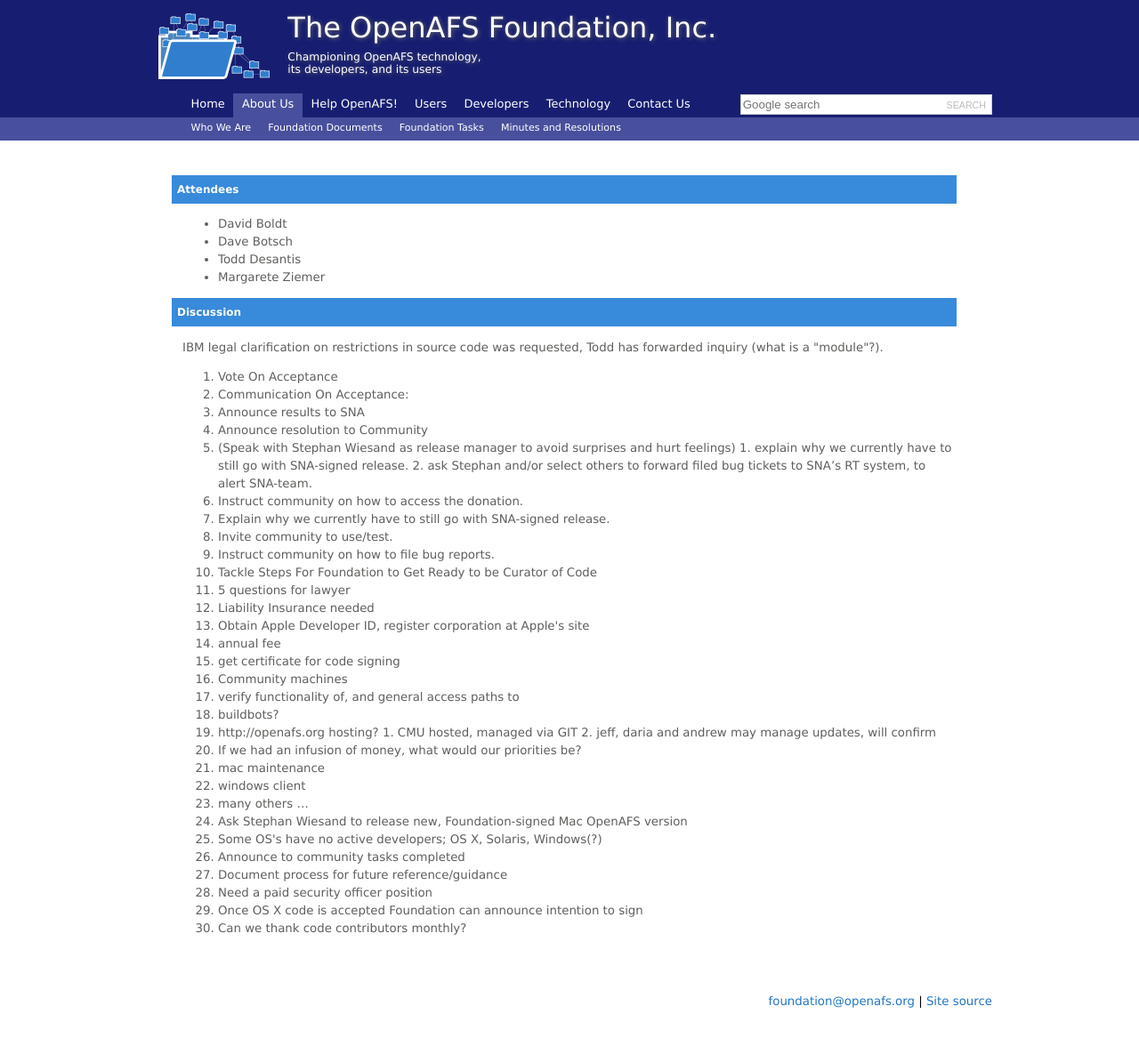
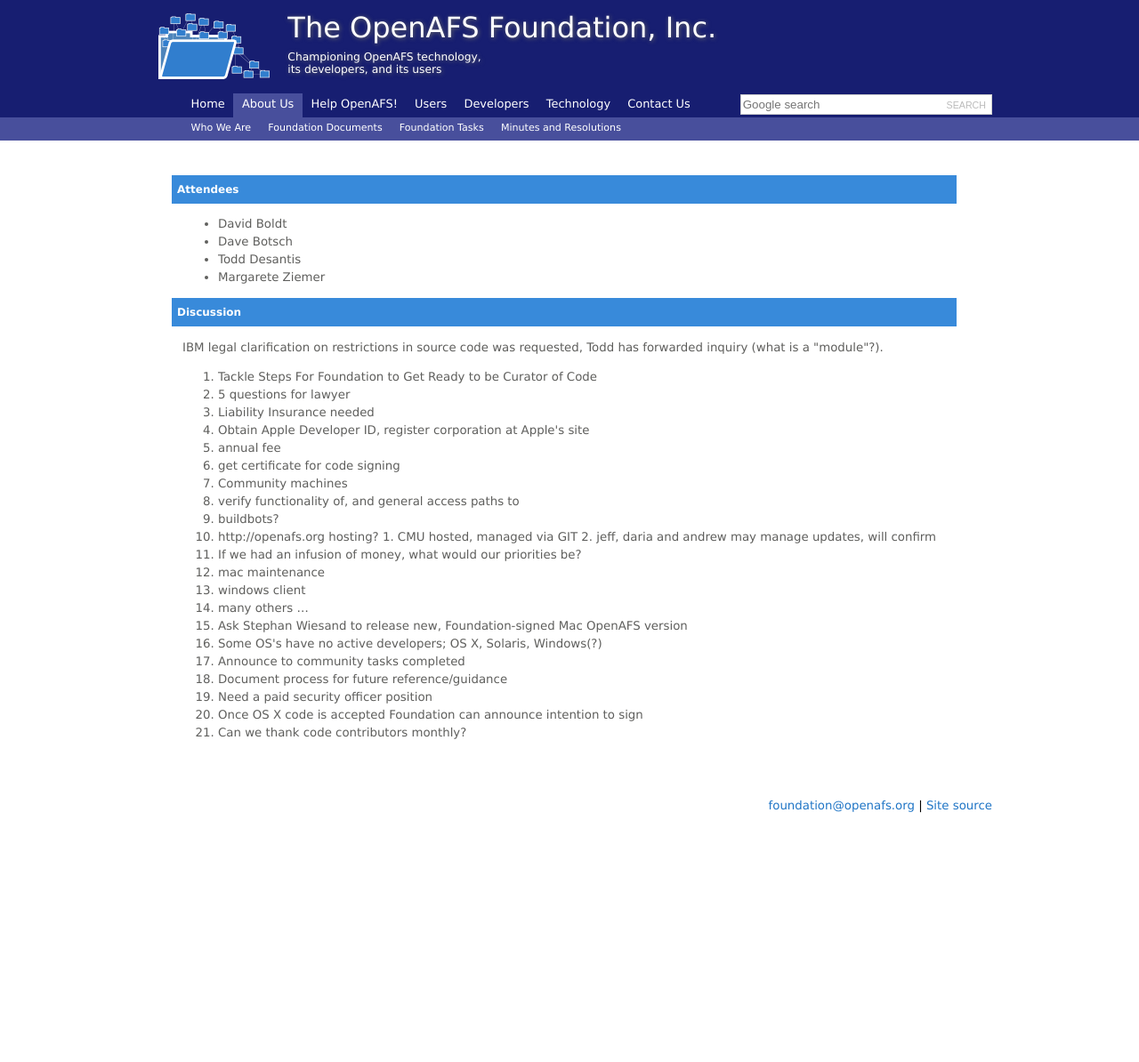
Before and after one commit to openafsfoundation/openafsfoundation.org, a Jekyll site: the page built from about/minutes/2016-01-08/index.md, in a window 1280 px wide. Shown: the whole page at 89% size. Built offline with Jekyll 4.4.1, drawn with Linux system fonts in a browser that asks for light colours; after the commit the page ends 974 px from its top, so only the background shows below that.

Commit message:
Update index.md

```diff
--- a/about/minutes/2016-01-08/index.md
+++ b/about/minutes/2016-01-08/index.md
@@ -14,37 +14,26 @@
 
 IBM legal clarification on restrictions in source code was requested, Todd has forwarded inquiry (what is a "module"?).
 
-1. Vote On Acceptance
-2. Communication On Acceptance:
-  1. Announce results to SNA
-  2. Announce resolution to Community
-  3. (Speak with Stephan Wiesand as release manager to avoid surprises and hurt feelings)
-    1. explain why we currently have to still go with SNA-signed release.
-    2. ask Stephan and/or select others to forward filed bug tickets to SNA’s RT system, to alert SNA-team.
-  4. Instruct community on how to access the donation.
-  5. Explain why we currently have to still go with SNA-signed release.
-  6. Invite community to use/test.
-  7. Instruct community on how to file bug reports.
-3. Tackle Steps For Foundation to Get Ready to be Curator of Code
+1. Tackle Steps For Foundation to Get Ready to be Curator of Code
   1. 5 questions for lawyer
   2. Liability Insurance needed
-4. Obtain Apple Developer ID, register corporation at Apple's site
+2. Obtain Apple Developer ID, register corporation at Apple's site
   1. annual fee
   2. get certificate for code signing
-5. Community machines
+3. Community machines
   1. verify functionality of, and general access paths to
   2. buildbots?
   3. http://openafs.org hosting?
     1. CMU hosted, managed via GIT
     2. jeff, daria and andrew may manage updates, will confirm
-6. If we had an infusion of money, what would our priorities be?
+4. If we had an infusion of money, what would our priorities be?
   1. mac maintenance
   2. windows client
   3. many others ...
-7. Ask Stephan Wiesand to release new, Foundation-signed Mac OpenAFS version
-8. Some OS's have no active developers; OS X, Solaris, Windows(?)
-9. Announce to community tasks completed
-10. Document process for future reference/guidance
-11. Need a paid security officer position
-12. Once OS X code is accepted Foundation can announce intention to sign
-13. Can we thank code contributors monthly?
+5. Ask Stephan Wiesand to release new, Foundation-signed Mac OpenAFS version
+6. Some OS's have no active developers; OS X, Solaris, Windows(?)
+7. Announce to community tasks completed
+8. Document process for future reference/guidance
+9. Need a paid security officer position
+10. Once OS X code is accepted Foundation can announce intention to sign
+11. Can we thank code contributors monthly?
```
